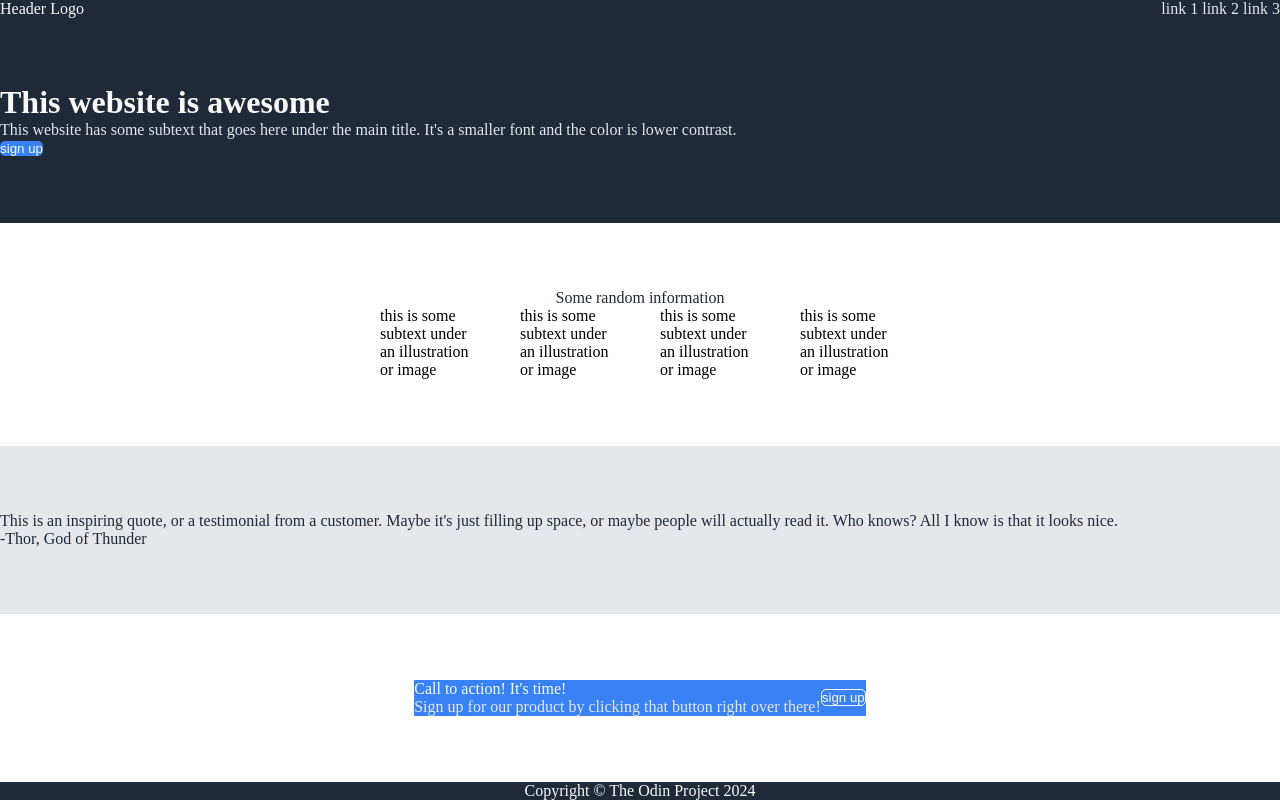
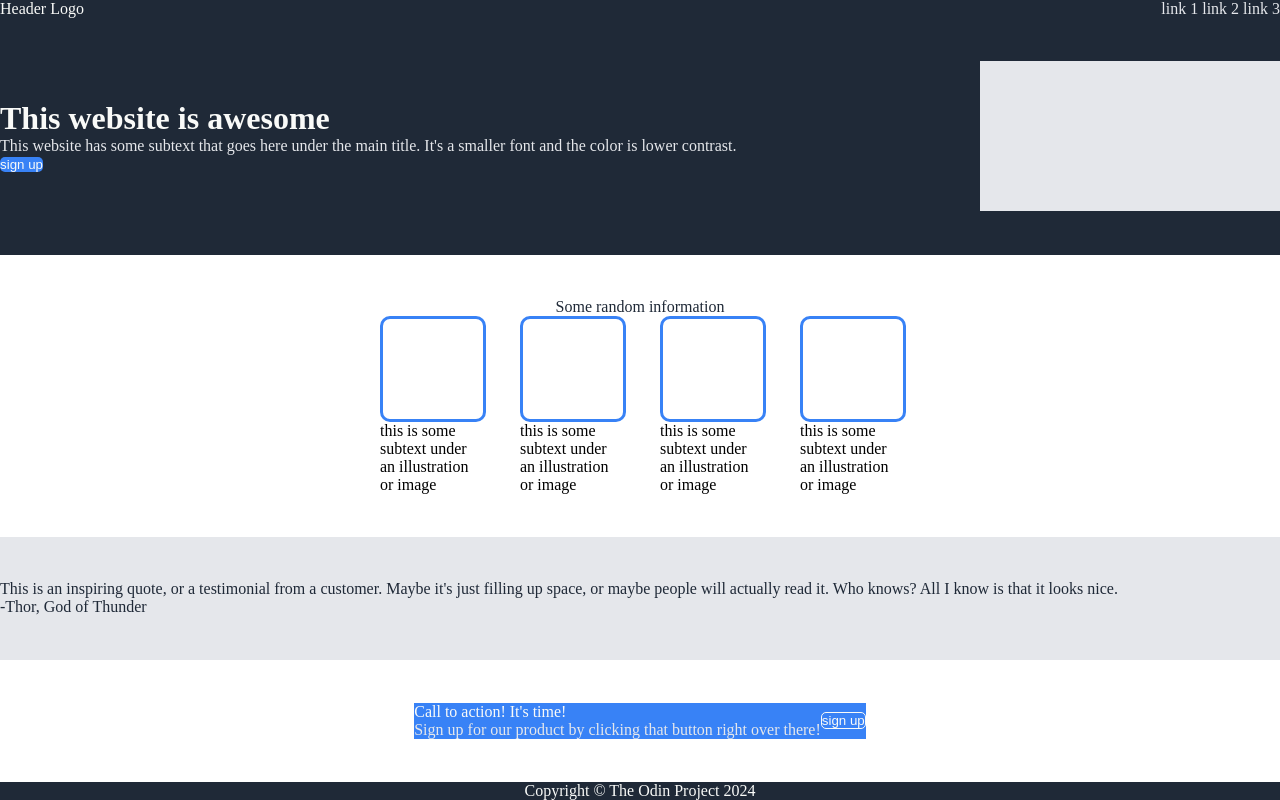
Before and after one commit to sweetnightkitty/odin-landing-page, a plain HTML site: page index.html in a window 1280 px wide. Drawn offline with Linux system fonts and the light colour scheme.

Commit message:
Create placeholder images for hero and info sections

```diff
--- a/styles.css
+++ b/styles.css
@@ -52,7 +52,6 @@ body {
 }
 
 
-
 .content {
     display: flex;
     flex-direction: column;
@@ -62,6 +61,7 @@ body {
 
 .hero {
     display: flex;
+    justify-content: space-between;
     align-items: center;
     flex: 1;
 }
@@ -126,3 +126,19 @@ button {
     border: 0;
     border-radius: 5px;
 }
+
+
+/* Hero placeholder */
+.hero-img {
+    height: 150px;
+    width: 300px;
+    background-color: var(--brand-colors-grey, gray);
+}
+
+/* info placeholder */
+.img {
+    height: 100px;
+    width: 100px;
+    border: 3px solid var(--brand-colors-bright-blue, navy);
+    border-radius: 10px;
+}
```
